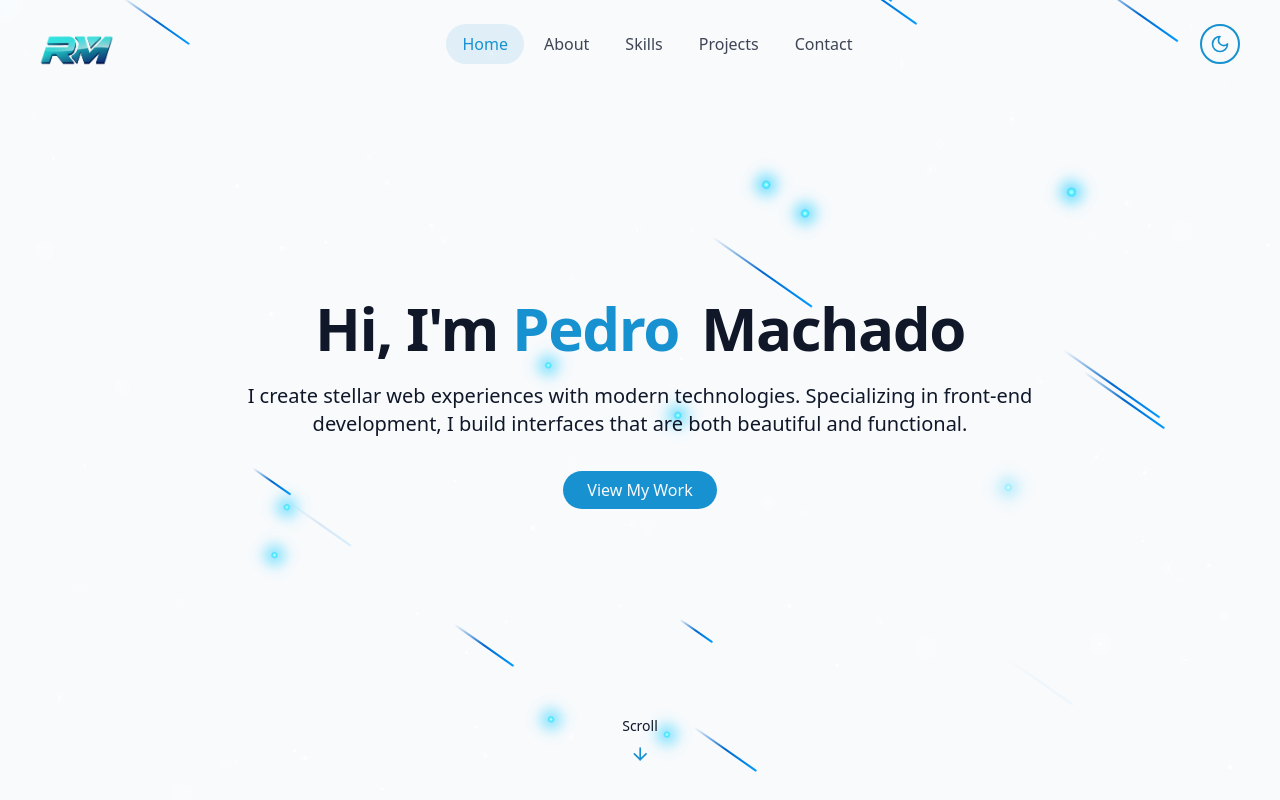
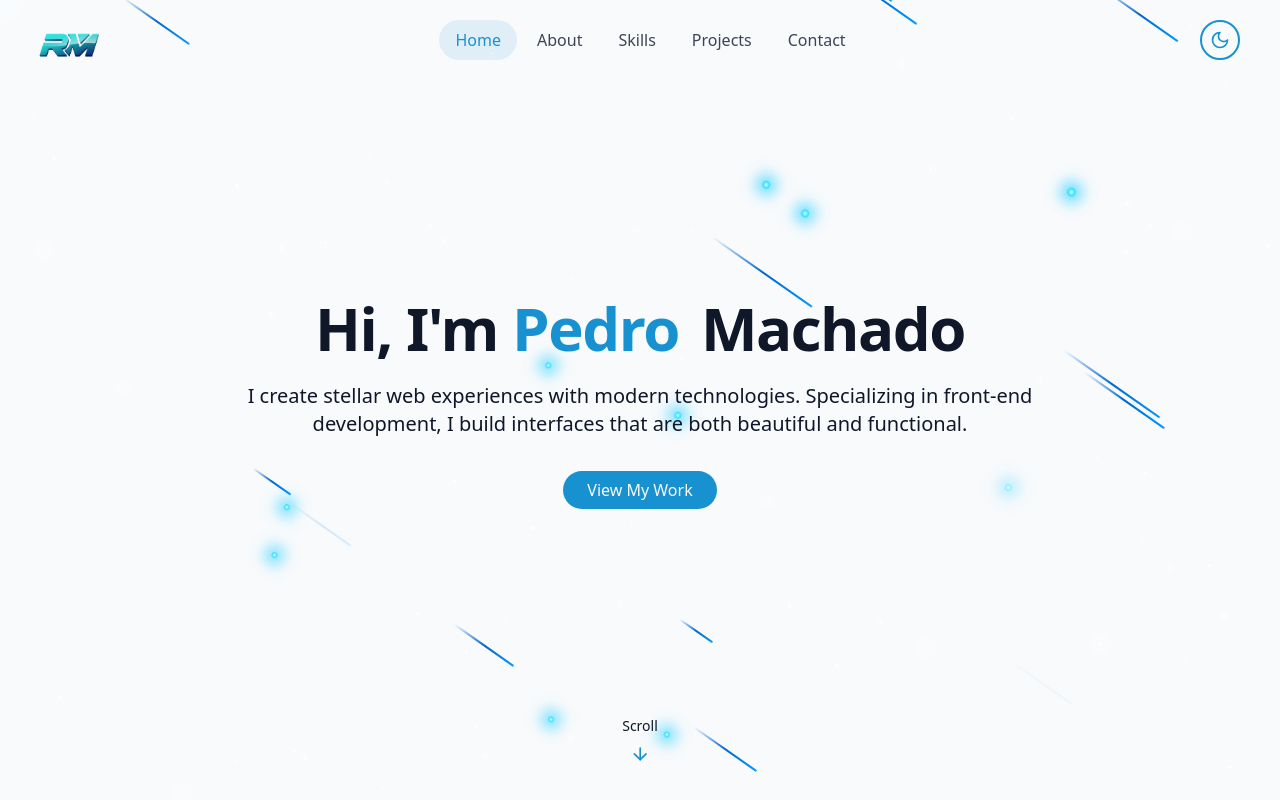
Before and after one commit to wmrmweerakoon/Personal-Portfolio, a React (Vite) app: page / in a window 1280 px wide. Shown: the top 800 px of the page. Built offline with nearby package versions, Linux system fonts and the light colour scheme.

Commit message:
Align logo image in navbar properly

```diff
--- a/src/components/Navbar.jsx
+++ b/src/components/Navbar.jsx
@@ -60,7 +60,7 @@ export const Navbar = () => {
     >
       <div className="container flex items-center justify-between">
           <a
-            className="flex items-center font-unbounded"
+            className="flex items-center justify-center font-unbounded"
             href="#hero"
             onClick={(e) => {
               e.preventDefault();
@@ -78,7 +78,7 @@ export const Navbar = () => {
             <img
               src="/src/assets/logo.png"
               alt="Logo"
-              className="h-12 w-auto object-contain"
+              className="h-10 w-auto object-contain"
             />
           </a>
 
```
